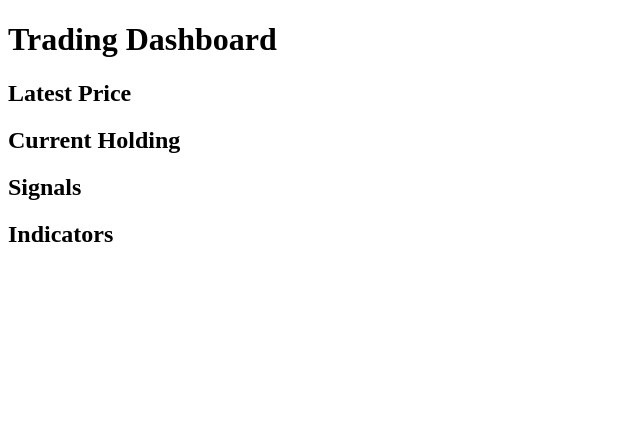
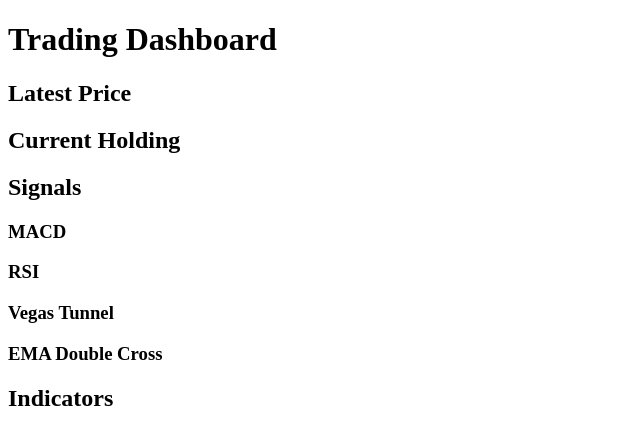
Before and after one commit to xunxuntj/ETH_Scapling_Helper, a Next.js app in the folder frontend/: page / in a window 1280 px wide. Shown: the top 444 px of the page, without its empty margins (0-640 px from the left). Built offline with nearby package versions, Linux system fonts and the light colour scheme.

Commit message:
feat: add signals to the signal section on the dashboard component

```diff
--- a/frontend/components/Dashboard.js
+++ b/frontend/components/Dashboard.js
@@ -10,8 +10,20 @@ function Dashboard() {
             <div>
                 <h2>Current Holding</h2>
             </div>
-            <div>
+            <div >
                 <h2>Signals</h2>
+                <div>
+                  <h3>MACD</h3>
+                </div>
+                <div>
+                  <h3>RSI</h3>
+                </div>
+                <div>
+                  <h3>Vegas Tunnel</h3>
+                </div>
+                <div>
+                  <h3>EMA Double Cross</h3>
+                </div>
             </div>
             <div>
                 <h2>Indicators</h2>
```
